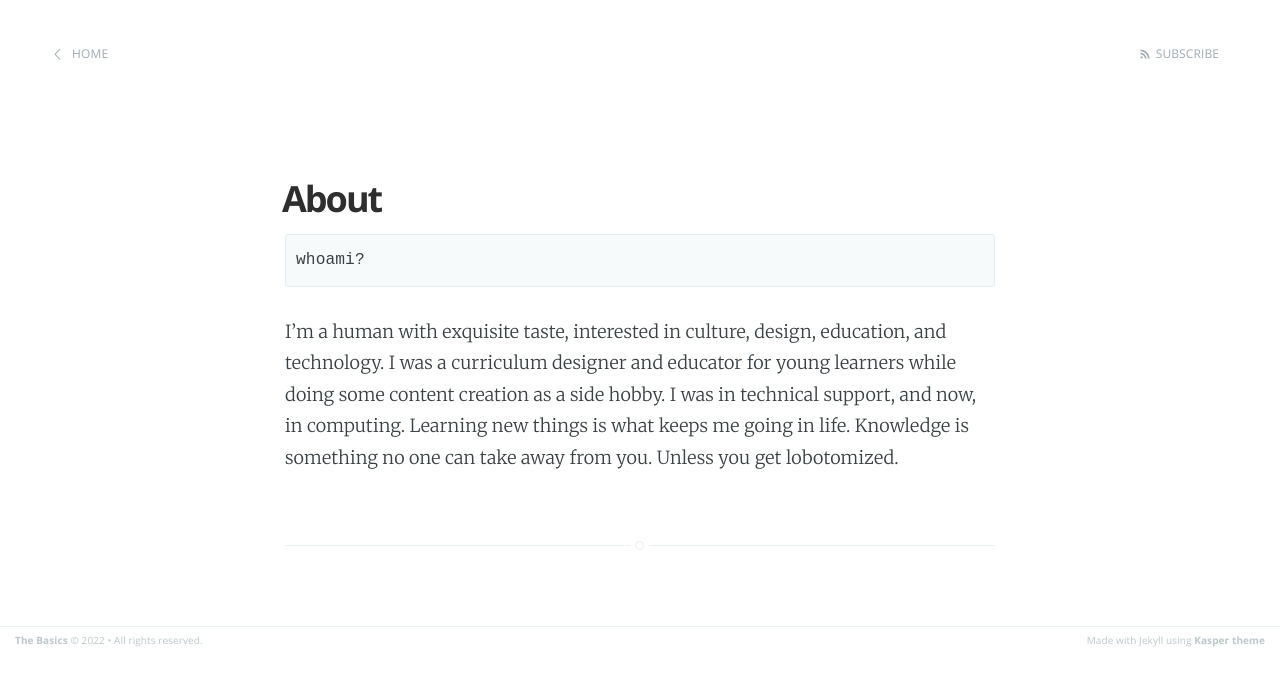
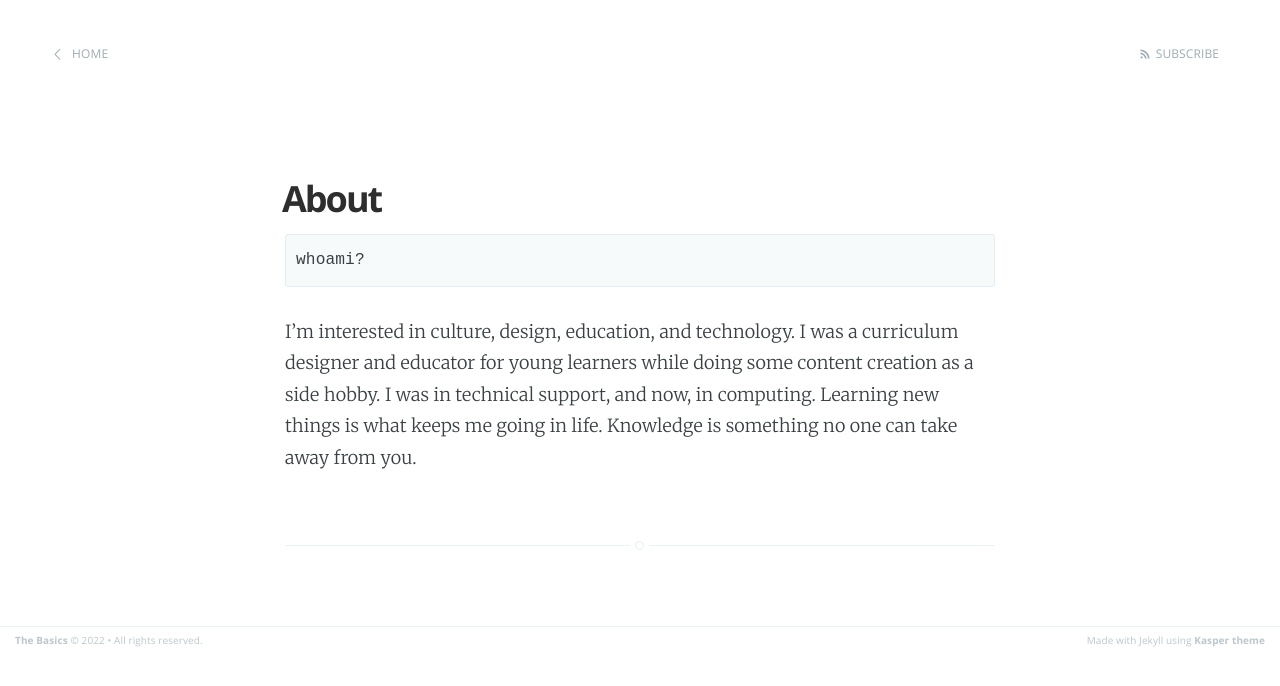
Before and after one commit to jennymhkao/home, a Jekyll site: the page built from about.md, in a window 1280 px wide. Shown: the top 686 px of the page. Built offline with Jekyll 4.4.1, drawn with Linux system fonts in a browser that asks for light colours.

Commit message:
about update

```diff
--- a/about.md
+++ b/about.md
@@ -8,8 +8,8 @@ permalink: /about
 whoami?
 {% endhighlight %}
 
-I'm a human with exquisite taste, interested in culture, design, education, and technology.
+I'm interested in culture, design, education, and technology.
 I was a curriculum designer and educator for young learners while doing some content creation as a side hobby.
 I was in technical support, and now, in computing.
 Learning new things is what keeps me going in life.
-Knowledge is something no one can take away from you. Unless you get lobotomized.
+Knowledge is something no one can take away from you.
```
